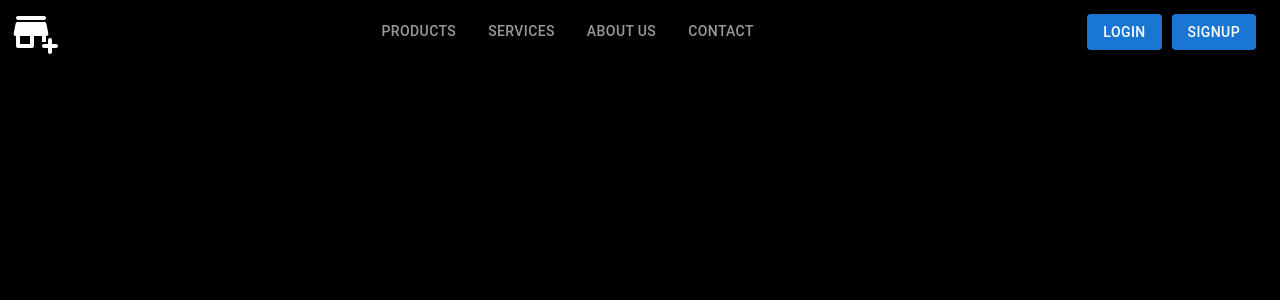
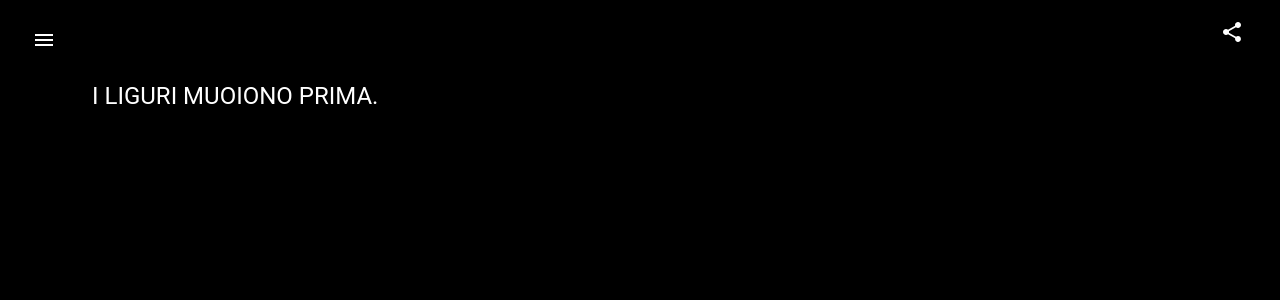
Before and after one commit to Nenne2000/ILiguriMuoionoPrima, a React (Create React App) app: page / in a window 1280 px wide. Shown: the top 300 px of the page. Built offline with nearby package versions, Linux system fonts and the light colour scheme.

Commit message:
new navbar

```diff
--- a/package.json
+++ b/package.json
@@ -5,6 +5,7 @@
   "dependencies": {
     "@emotion/react": "^11.9.0",
     "@emotion/styled": "^11.8.1",
+    "@fontsource/poppins": "^4.5.8",
     "@mui/icons-material": "^5.8.0",
     "@mui/material": "^5.8.0",
     "@mui/styled-engine-sc": "^5.8.0",
--- a/src/App.js
+++ b/src/App.js
@@ -2,13 +2,14 @@
 
 import GlobaStyle from "./components/Globalstyle";
 import Header from "./components/Header";
+import Navbar from "./components/Navbar"
 
 const App = () => {
 
   return (
     <>
       <GlobaStyle />
-      <Header />
+      <Navbar />
     </>
   );
 }
--- a/src/components/Navbar.js
+++ b/src/components/Navbar.js
@@ -1,22 +1,54 @@
-import React from "react";
-import {AppBar, IconButton} from "@mui/material";
-import MenuIcon from "@mui/icons-material/Menu";
+import * as React from 'react';
+import { styled } from '@mui/material/styles';
+import AppBar from '@mui/material/AppBar';
+import Box from '@mui/material/Box';
+import Toolbar from '@mui/material/Toolbar';
+import IconButton from '@mui/material/IconButton';
+import Typography from '@mui/material/Typography';
+import MenuIcon from '@mui/icons-material/Menu';
+import ShareIcon from '@mui/icons-material/Share';
+import DrawerComp from "./Drawer";
 
-import styled from "styled-components";
+const StyledToolbar = styled(Toolbar)(({ theme }) => ({
+  alignItems: 'flex-start',
+  paddingTop: theme.spacing(1),
+  paddingBottom: theme.spacing(2),
+  // Override media queries injected by theme.mixins.toolbar
+  '@media all': {
+    minHeight: 128,
+  },
+}));
 
-const Navbar = () => {
-    return (
-        <AppBar>
-        <IconButton>
-            <MenuIcon />
-        </IconButton>
-        <MyP>Ciao</MyP>
-        </AppBar>
-    )
+export default function ProminentAppBar() {
+  return (
+    <Box sx={{ flexGrow: 1 }}>
+      <AppBar position="static" sx={{ background: "#000000" }}>
+        <StyledToolbar>
+          <IconButton
+            size="large"
+            edge="start"
+            color="inherit"
+            aria-label="open drawer"
+            sx={{ mr: 2 }}
+          >
+          <DrawerComp />
+          </IconButton>
+
+          <Typography
+            variant="h5"
+            noWrap
+            component="div"
+            sx={{ flexGrow: 1, alignSelf: 'flex-end' }}
+          >
+            I LIGURI
+            MUOIONO
+            PRIMA.
+          </Typography>
+          <IconButton size="large" aria-label="search" color="inherit">
+            <ShareIcon />
+          </IconButton>
+        </StyledToolbar>
+      </AppBar>
+    </Box>
+  );
 }
-
-const MyP = styled.p`
-    color: black;
-`
-
-export default Navbar;
```
Also changed, not shown: src/App.css (deleted, +0 -38 lines), 1 other file (tests, documents, lock files or other folders).
